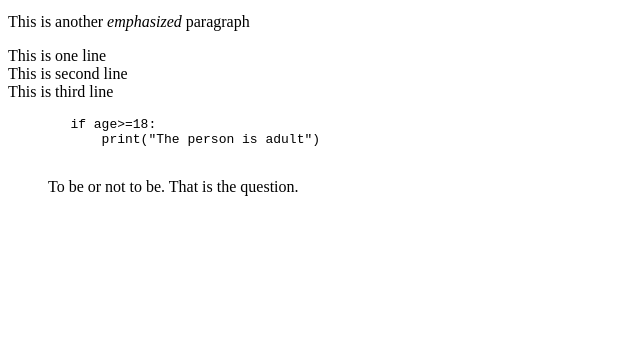
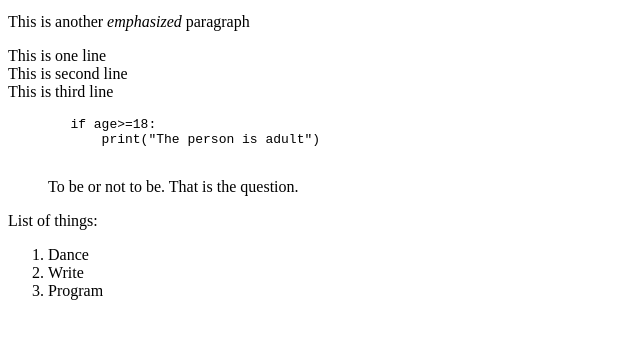
Before and after one commit to a22lauracv/projectHTMLnew1, a plain HTML site: page index.html in a window 1280 px wide. Shown: the part 101-440 px from the top of the page, without its empty margins (0-640 px from the left). Drawn offline with Linux system fonts and the light colour scheme.

Commit message:
list of things created

```diff
--- a/index.html
+++ b/index.html
@@ -22,5 +22,17 @@
     <blockquote>
         To be or not to be. That is the question.
     </blockquote>
+    <p>List of things:</p>
+    <ol>
+        <li>
+            Dance
+        </li>
+        <li>
+            Write
+        </li>
+        <li>
+            Program
+        </li>
+    </ol>
 </body>
 </html>
```
